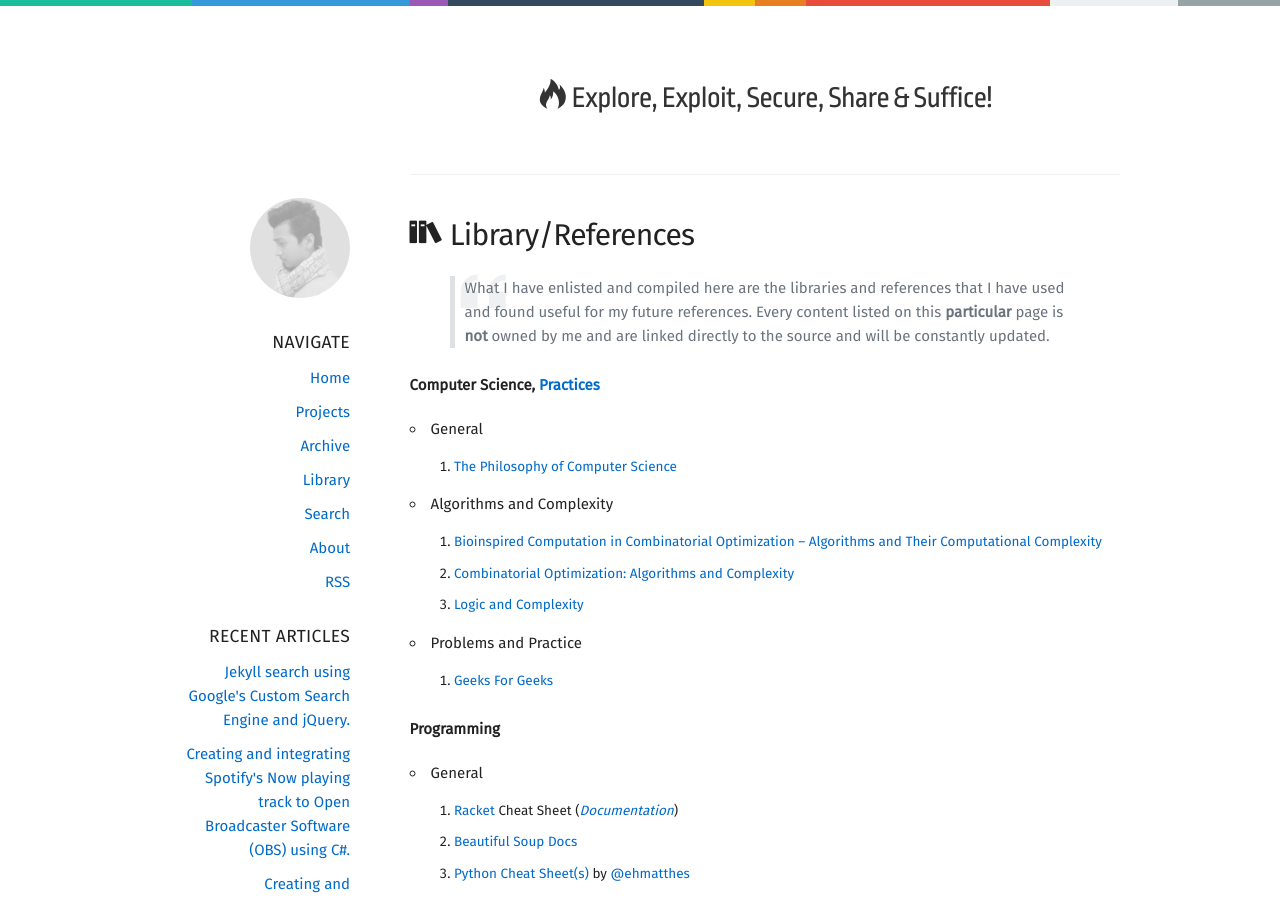
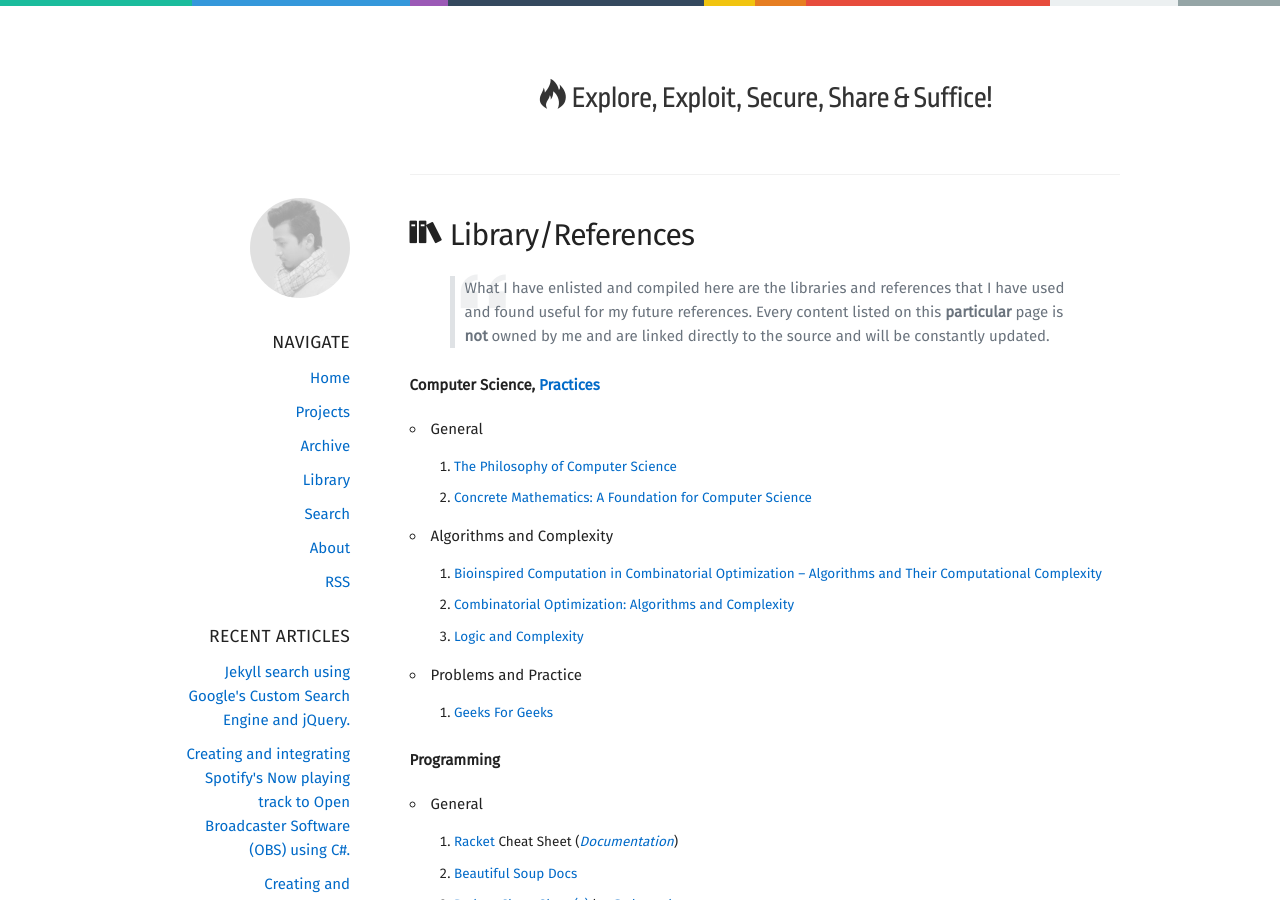
Before and after one commit to intern0t/personal-blog, a Jekyll site: the page built from library.md, in a window 1280 px wide and 900 px high. Built offline with Jekyll 4.4.1, drawn with Linux system fonts in a browser that asks for light colours; nearby versions of some CDN libraries; some web fonts are replaced.

Commit message:
Updated library with new addition (CS Discrete math).

```diff
--- a/library.md
+++ b/library.md
@@ -11,6 +11,7 @@ permalink: /library/
 ###### **Computer Science, [Practices](/cs-practice/)**
 + General
   1. [The Philosophy of Computer Science](https://plato.stanford.edu/entries/computer-science)
+  2. [Concrete Mathematics: A Foundation for Computer Science](https://www.amazon.com/Concrete-Mathematics-Foundation-Computer-Science/dp/0201558025)
 + Algorithms and Complexity
   1. [Bioinspired Computation in Combinatorial Optimization – Algorithms and Their Computational Complexity](http://www.bioinspiredcomputation.com/self-archived-bookNeumannWitt.pdf)
   2. [Combinatorial Optimization: Algorithms and Complexity](https://www.amazon.com/Combinatorial-Optimization-Algorithms-Complexity-Computer-ebook/dp/B00C8UQZAO)
```
